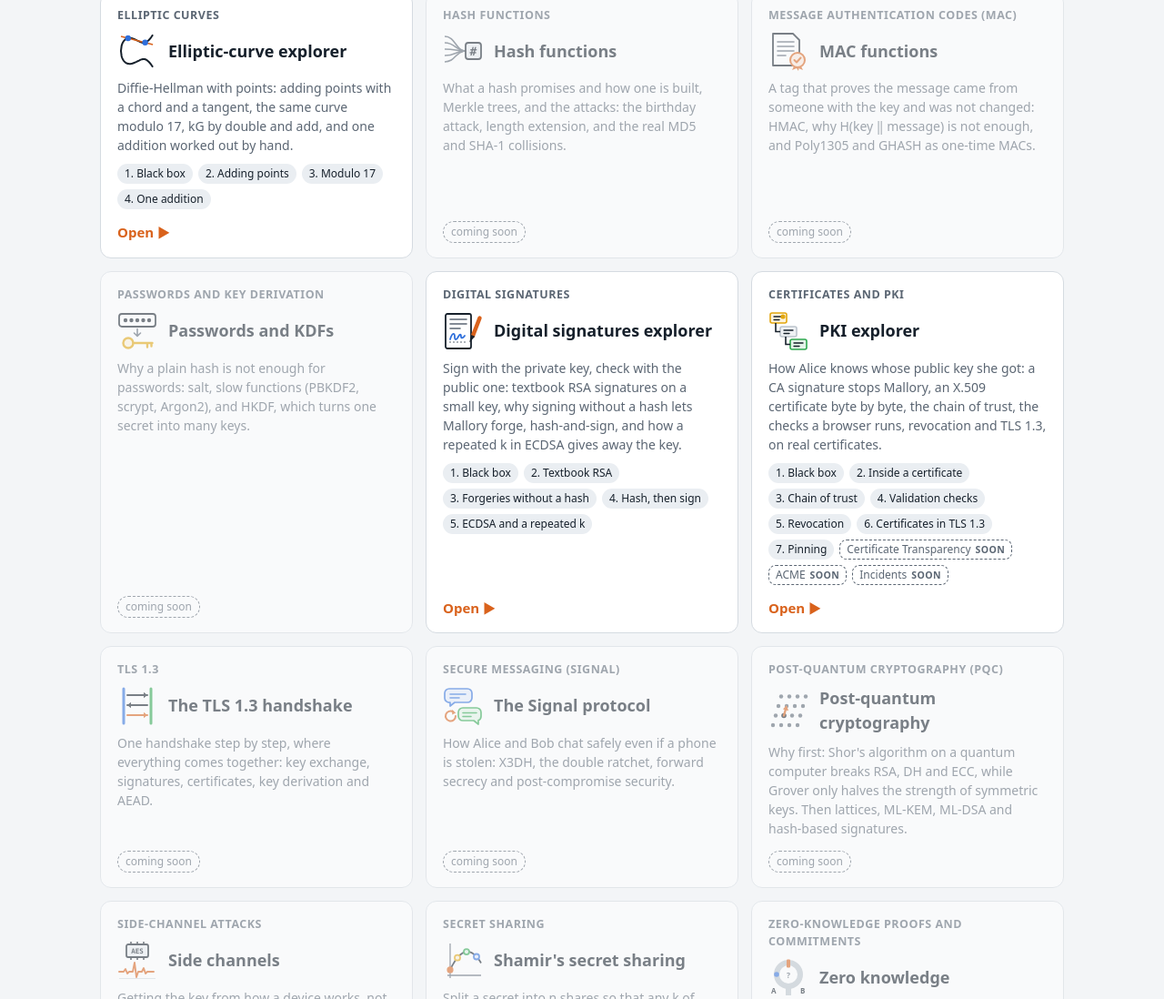
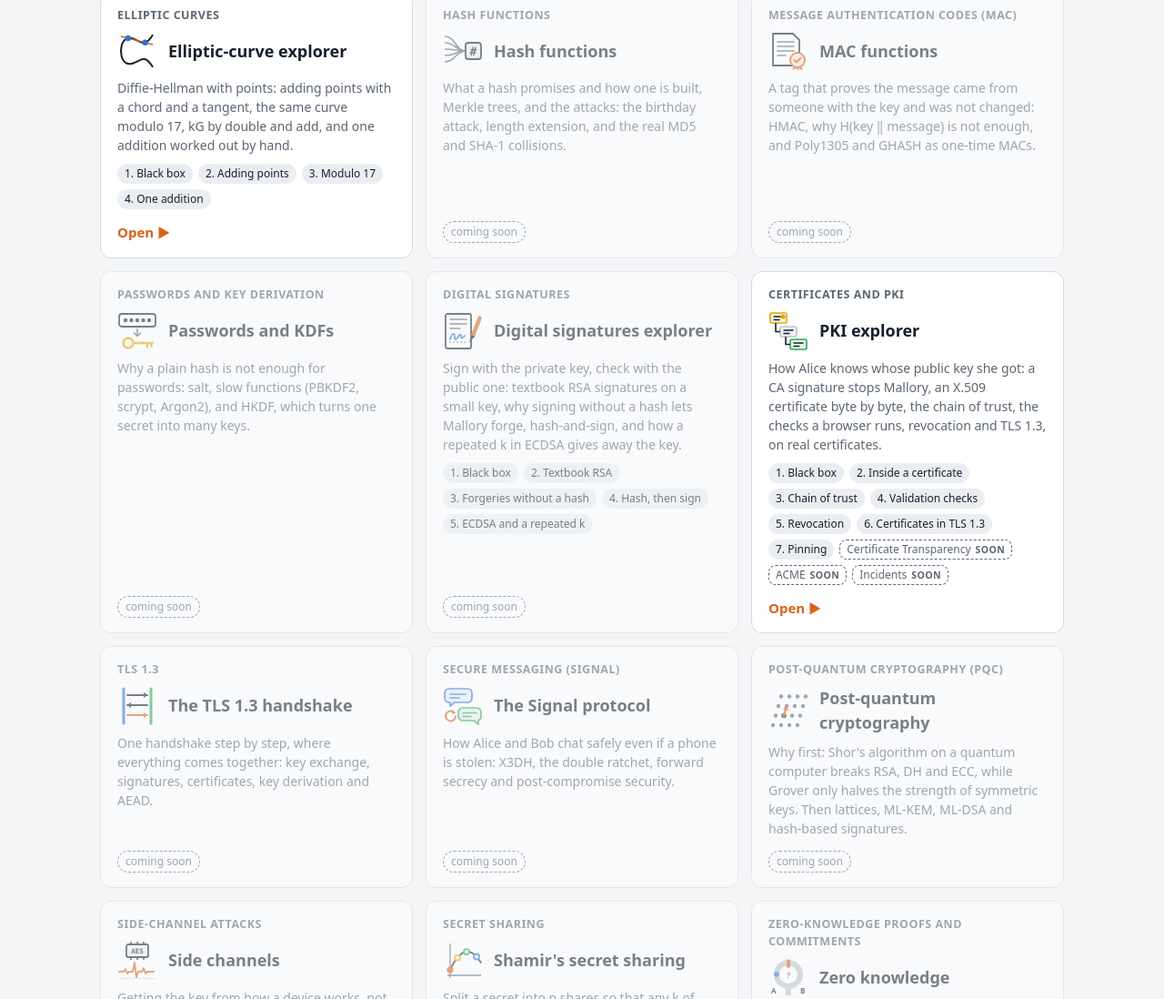
Before and after one commit to KsaweryM/Cryptography-simulators, a plain HTML site: page index.html in a window 1280 px wide. Shown: the part 1231-2329 px from the top of the page at 91% size. Drawn offline with Linux system fonts and the light colour scheme.

Commit message:
Digital signatures back to 'coming soon': the simulator will be reworked around the hard parts of the topic

```diff
--- a/index.html
+++ b/index.html
@@ -155,7 +155,7 @@ const TOPICS = [
           desc: "Why a plain hash is not enough for passwords: salt, slow functions (PBKDF2, scrypt, Argon2), and HKDF, which turns one secret into many keys." },
     pl: { topic: "Hasła i wyprowadzanie kluczy", name: "Hasła i funkcje KDF",
           desc: "Dlaczego zwykły skrót nie wystarcza do haseł: sól, celowo wolne funkcje (PBKDF2, scrypt, Argon2) i HKDF, który z jednego sekretu robi wiele kluczy." } },
-  { href: "signatures/index.html", icon: "sig",
+  { href: "", icon: "sig",
     en: { topic: "Digital signatures", name: "Digital signatures explorer",
           desc: "Sign with the private key, check with the public one: textbook RSA signatures on a small key, why signing without a hash lets Mallory forge, hash-and-sign, and how a repeated k in ECDSA gives away the key.",
           chips: ["Black box", "Textbook RSA", "Forgeries without a hash", "Hash, then sign", "ECDSA and a repeated k"] },
```
Also changed, not shown: 1 other file.
